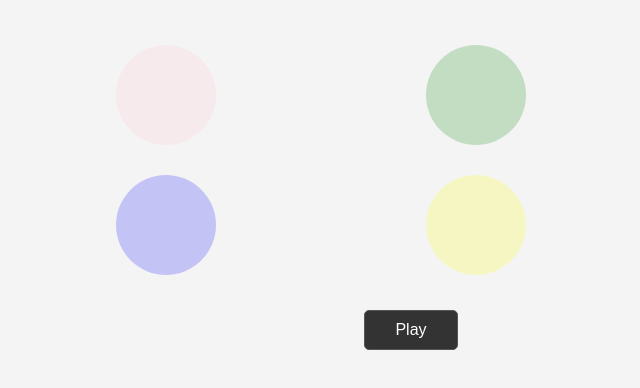
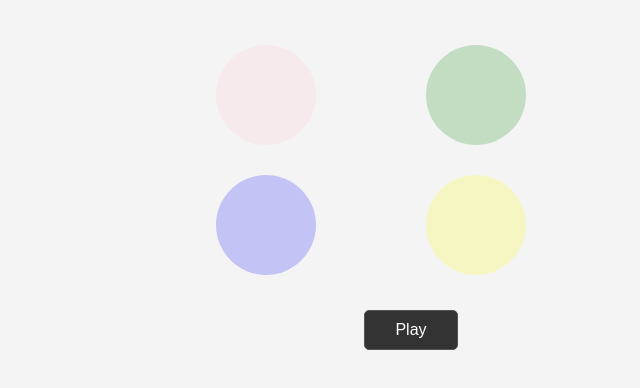
Before and after one commit to clasei/twinkle-circle, a React (Create React App) app: page / in a window 1280 px wide. Shown: the top 388 px of the page, without its empty margins (229-869 px from the left). Built offline with nearby package versions, Linux system fonts and the light colour scheme.

Commit message:
last commit before working on HMR and localhost

```diff
--- a/src/components/CircleContainer/CircleContainer.css
+++ b/src/components/CircleContainer/CircleContainer.css
@@ -4,7 +4,7 @@
     align-items: center;
     gap: 20px;
     width: 100%;
-    max-width: 600px;
+    max-width: 400px;
 }
 
 .circle-row {
```
